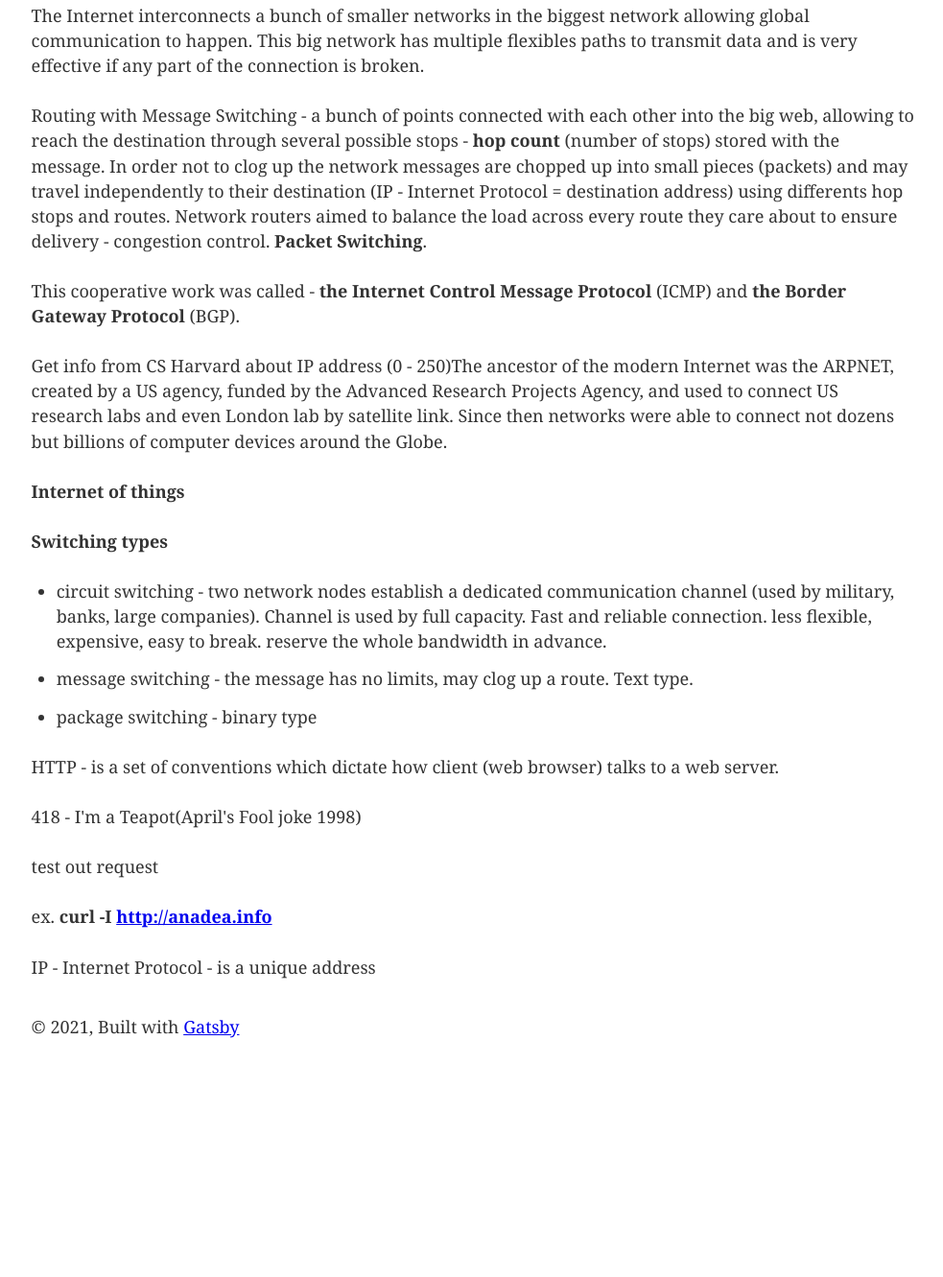
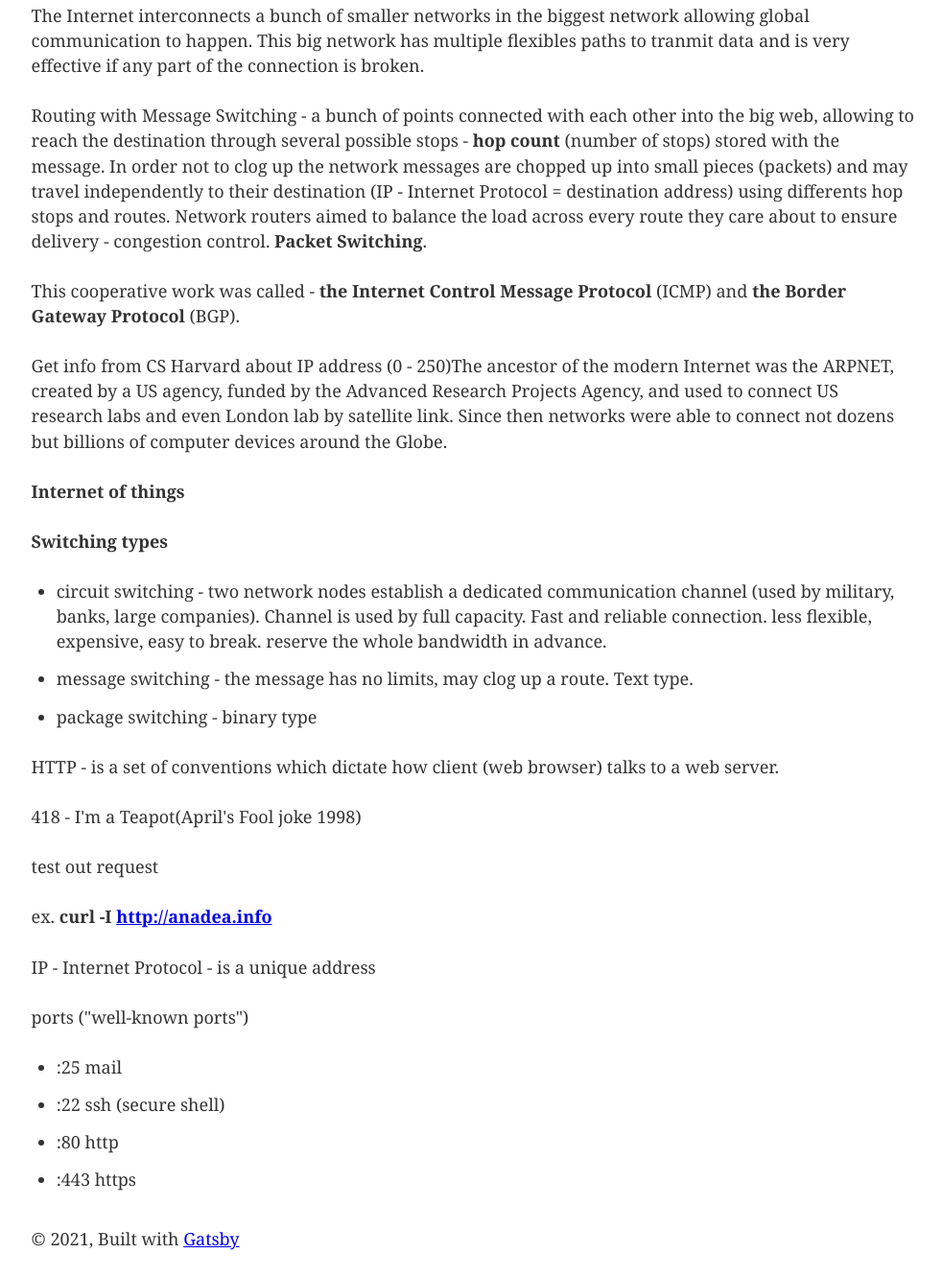
Before and after one commit to sne-syn/basic-blog, a Gatsby site: page /computer-networks/ in a window 1280 px wide. Shown: the part 1331-2662 px from the top of the page at 96% size, without its empty margins (147-1130 px from the left). Before the commit the page ends 2440 px from the top, so only its background shows below. Built offline with nearby package versions, Linux system fonts and the light colour scheme; Gatsby itself is replaced by a stand-in of ours.

Commit message:
Update computer-networks.md

```diff
--- a/src/markdown-pages/computer-networks.md
+++ b/src/markdown-pages/computer-networks.md
@@ -26,7 +26,7 @@ For bigger networks was created another model with a smaller number of computer
 - Switch - every single connected computer device creates OneCollision Domain
 - Router - every single connected computer device creates OneCollision Domain + more fancier features
 
-The Internet interconnects a bunch of smaller networks in the biggest network allowing global communication to happen. This big network has multiple flexibles paths to transmit data and is very effective if any part of the connection is broken.
+The Internet interconnects a bunch of smaller networks in the biggest network allowing global communication to happen. This big network has multiple flexibles paths to tranmit data and is very effective if any part of the connection is broken.
 
 Routing with Message Switching - a bunch of points connected with each other into the big web, allowing to reach the destination through several possible stops - **hop count** (number of stops) stored with the message. In order not to clog up the network messages are chopped up into small pieces (packets) and may travel independently to their destination (IP - Internet Protocol = destination address) using differents hop stops and routes. Network routers aimed to balance the load across every route they care about to ensure delivery - congestion control.
 **Packet Switching**.
@@ -52,3 +52,10 @@ test out request
 ex.  **curl -I http://anadea.info**
 
 IP - Internet Protocol - is a unique address
+
+ports ("well-known ports")
+
+- :25 mail
+- :22 ssh (secure shell)
+- :80 http
+- :443 https
```
